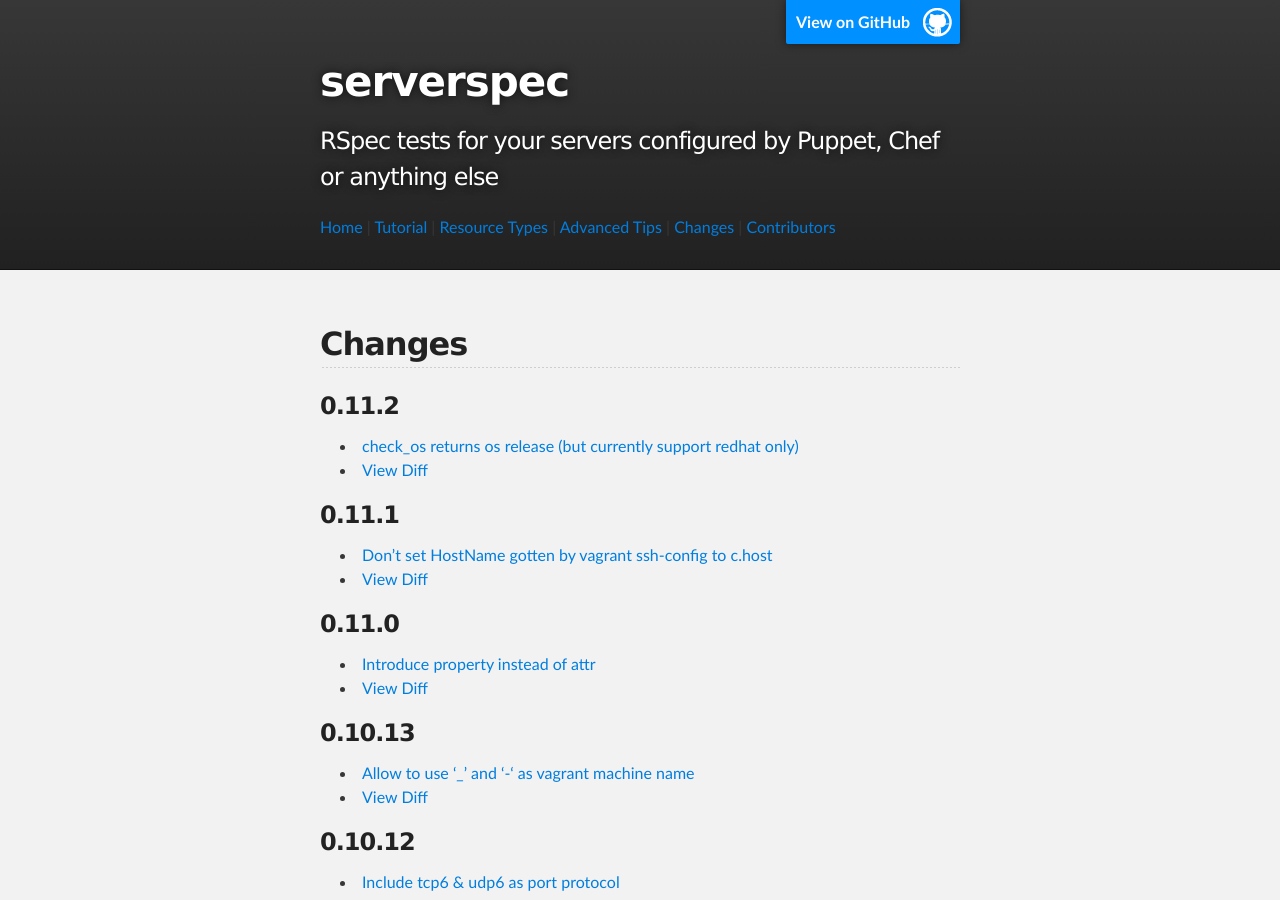
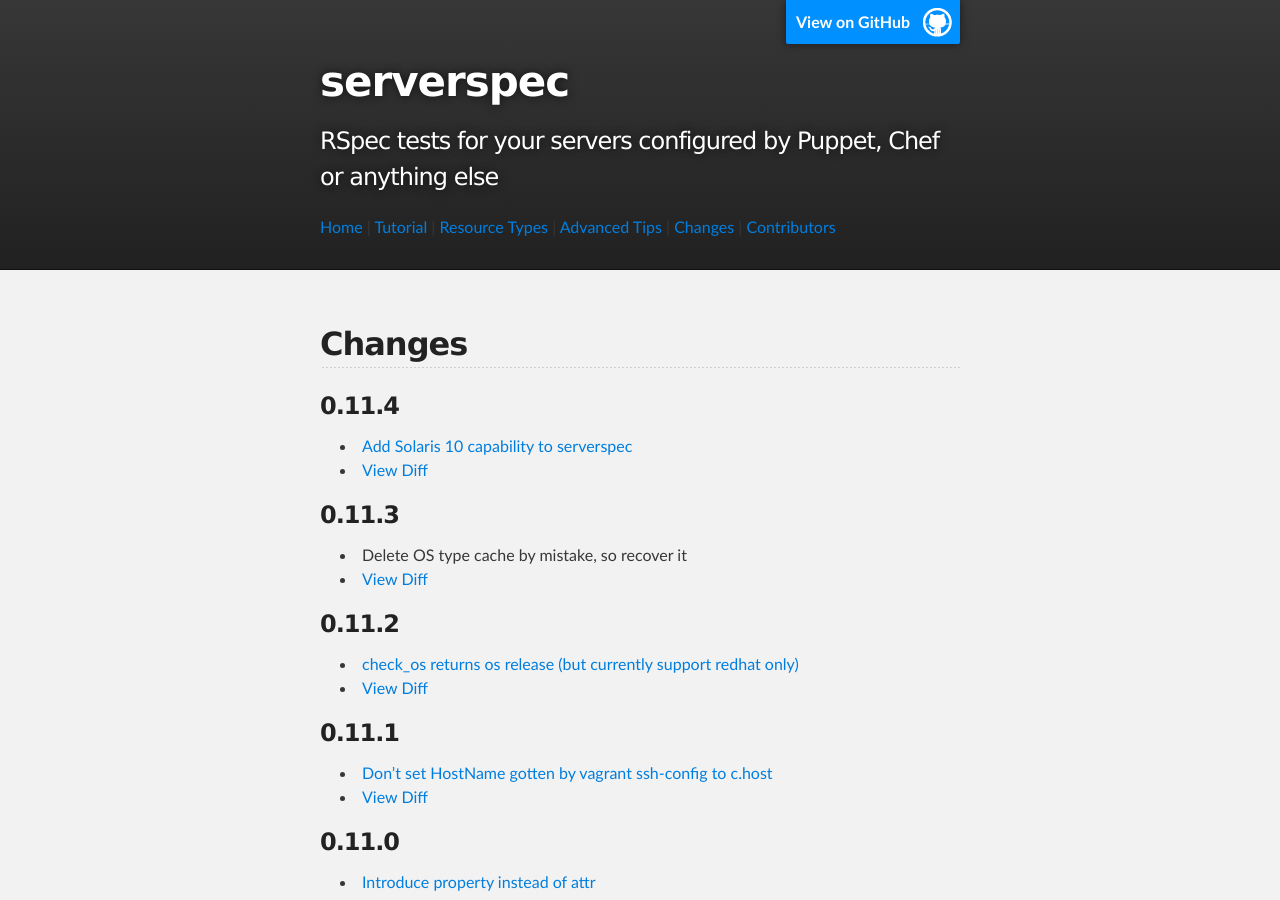
Before and after one commit to serverspec/serverspec.github.io, a Jekyll site: the page built from changes.md, in a window 1280 px wide and 900 px high. Built offline with Jekyll 4.4.1, drawn with Linux system fonts in a browser that asks for light colours; Markdown is read by kramdown in place of the engine named in the settings.

Commit message:
Add changes of v0.11.3 and v0.11.4

```diff
--- a/changes.md
+++ b/changes.md
@@ -4,6 +4,16 @@ title: Changes
 ---
 
 ## Changes
+
+### 0.11.4
+
+ * [Add Solaris 10 capability to serverspec](https://github.com/serverspec/serverspec/pull/298)
+ * [View Diff](https://github.com/serverspec/serverspec/compare/v0.11.3...v0.11.4)
+
+### 0.11.3
+
+ * Delete OS type cache by mistake, so recover it
+ * [View Diff](https://github.com/serverspec/serverspec/compare/v0.11.2...v0.11.3)
 
 ### 0.11.2
 
```
